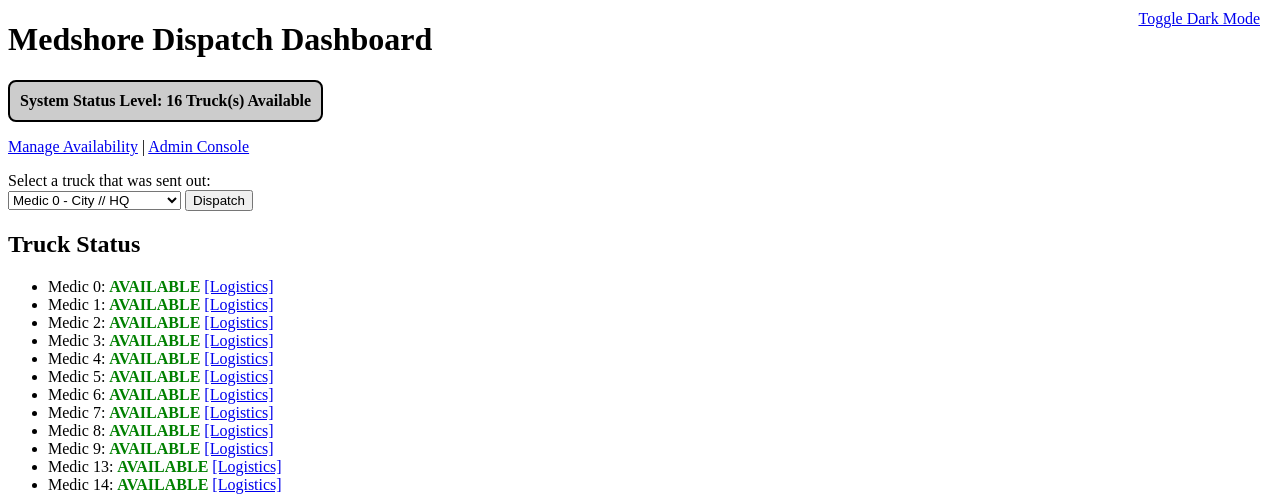
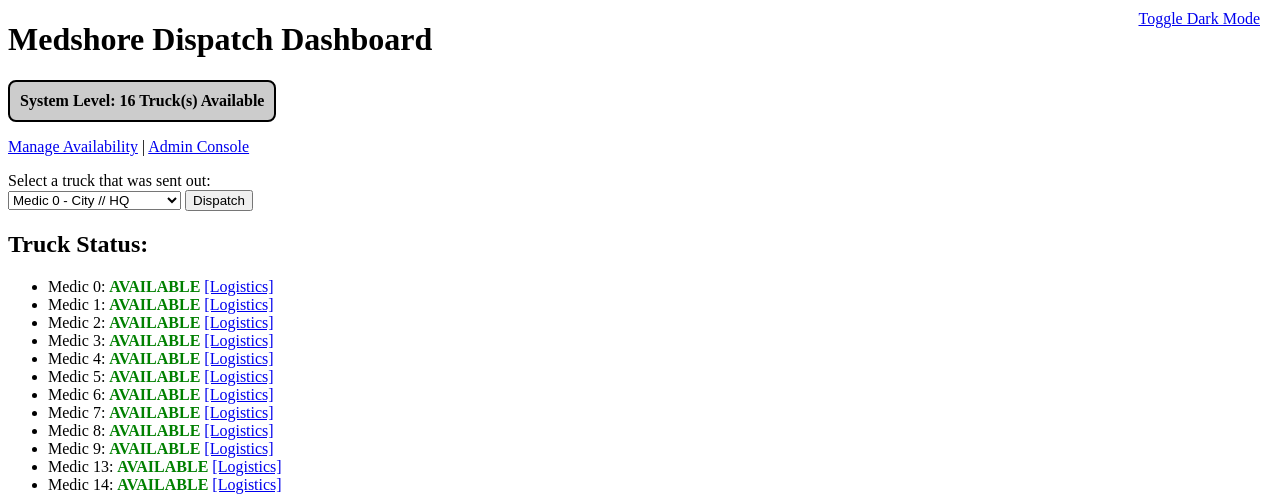
Before and after one commit to sndjy1986/OperationalEX, a Flask app: page / in a window 1280 px wide. Shown: the top 495 px of the page. Run offline with Flask 3, Linux system fonts and the light colour scheme.

Commit message:
Update index.html

```diff
--- a/templates/index.html
+++ b/templates/index.html
@@ -111,7 +111,7 @@ body.dark-mode {
 <h1>Medshore Dispatch Dashboard</h1>
 <!-- System Status Box -->
 <div class="status-box {% if available_trucks <= 3 %}blink-red{% endif %}" id="statusBox">
-        System Status Level: {{ available_trucks }} Truck(s) Available
+        System Level: {{ available_trucks }} Truck(s) Available
     </div>
 <p><a href="{{ url_for('availability') }}">Manage Availability</a> |
        <a href="/admin">Admin Console</a></p>
@@ -126,7 +126,7 @@ body.dark-mode {
         </select>
 <button type="submit">Dispatch</button>
 </form>
-<h2>Truck Status</h2>
+<h2>Truck Status:</h2>
 <ul>
         {% for truck in trucks %}
             {% if status[truck.id] != "unavailable" %}
```
